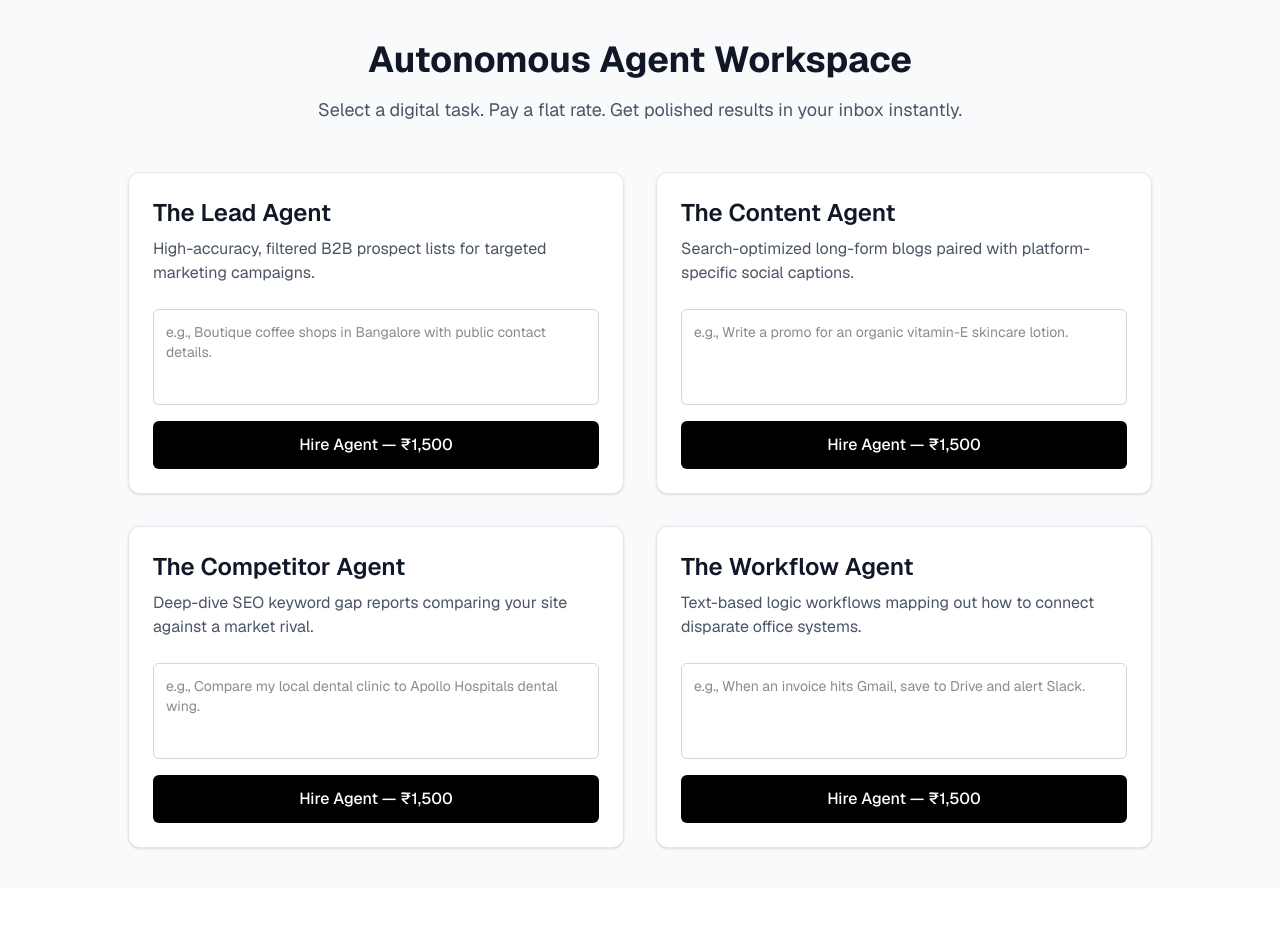
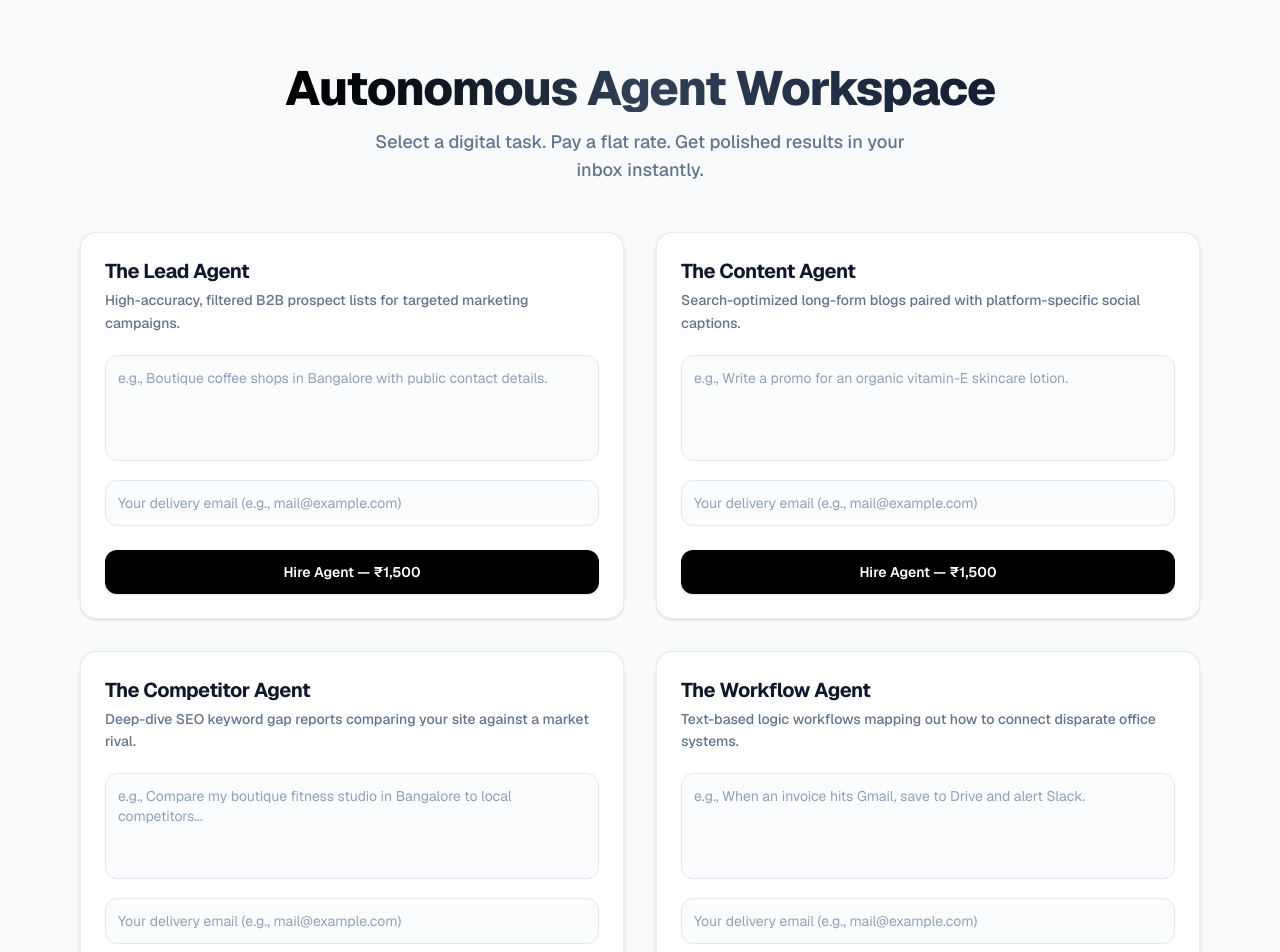
Before and after one commit to srujan1828-maker/taskengine-frontend, a Next.js app: page / in a window 1280 px wide. Shown: the top 952 px of the page. Before the commit the page ends 888 px from the top, so only its background shows below. Built offline with nearby package versions, Linux system fonts and the light colour scheme.

Commit message:
Refactored UI and added standalone delivery email inputs

```diff
--- a/app/page.tsx
+++ b/app/page.tsx
@@ -1,109 +1,209 @@
-'use client';
 import { useState } from 'react';
-import Script from 'next/script';
 
-const AGENTS = [
-  {
-    id: 'lead',
-    title: 'The Lead Agent',
-    description: 'High-accuracy, filtered B2B prospect lists for targeted marketing campaigns.',
-    placeholder: 'e.g., Boutique coffee shops in Bangalore with public contact details.'
-  },
-  {
-    id: 'content',
-    title: 'The Content Agent',
-    description: 'Search-optimized long-form blogs paired with platform-specific social captions.',
-    placeholder: 'e.g., Write a promo for an organic vitamin-E skincare lotion.'
-  },
-  {
-    id: 'competitor',
-    title: 'The Competitor Agent',
-    description: 'Deep-dive SEO keyword gap reports comparing your site against a market rival.',
-    placeholder: 'e.g., Compare my local dental clinic to Apollo Hospitals dental wing.'
-  },
-  {
-    id: 'workflow',
-    title: 'The Workflow Agent',
-    description: 'Text-based logic workflows mapping out how to connect disparate office systems.',
-    placeholder: 'e.g., When an invoice hits Gmail, save to Drive and alert Slack.'
+export default function Home() {
+  // 1. Keep track of the user's inputs for each specific agent type
+  const [inputs, setInputs] = useState({
+    lead: { prompt: "", email: "" },
+    content: { prompt: "", email: "" },
+    competitor: { prompt: "", email: "" },
+    workflow: { prompt: "", email: "" }
+  });
+
+  // Helper to handle updating the text values dynamically
+  const handleInputChange = (agent, field, value) => {
+    setInputs(prev => ({
+      ...prev,
+      [agent]: { ...prev[agent], [field]: value }
+    }));
+  };
+
+  // 2. The upgraded Razorpay checkout function
+  const handleCheckout = async (agentKey, agentName) => {
+    const { prompt, email } = inputs[agentKey];
+
+    if (!prompt || !email) {
+      alert("Please fill out both the instructions and your delivery email!");
+      return;
     }
-];
 
-export default function Storefront() {
-  const [loading, setLoading] = useState(false);
-
-  const handleCheckout = async (agentId: string, promptText: string) => {
-    if (!promptText) return alert("Please provide task instructions for the agent.");
-    setLoading(true);
-
-    try {
-      const res = await fetch('/api/checkout', {
-        method: 'POST',
-        headers: { 'Content-Type': 'application/json' },
-        body: JSON.stringify({
-          taskType: agentId,
-          userEmail: 'customer@example.com',
-          userInputs: promptText
-        })
-      });
-      const data = await res.json();
-
+    // Initialize Razorpay Standard Options
     const options = {
       key: process.env.NEXT_PUBLIC_RAZORPAY_KEY_ID,
-        amount: data.amount,
+      amount: 150000, // ₹1,500 in paise
       currency: "INR",
-        name: "AI Agent Marketplace",
-        description: `Purchasing: ${agentId.toUpperCase()} Task`,
-        order_id: data.orderId,
-        handler: function (response: any) {
-          alert(`Payment Successful! Order ID: ${response.razorpay_order_id}`);
+      name: "TaskEngine",
+      description: `Hire ${agentName}`,
+      image: "https://taskengine.software/logo.png", // Optional logo path
+      handler: function (response) {
+        alert(`Payment successful! Order ID: ${response.razorpay_order_id}`);
       },
-        theme: { color: "#000000" }
+      prefill: {
+        email: email,
+      },
+      notes: {
+        customer_email: email,
+        prompt: prompt,
+        agent_type: agentName
+      },
+      theme: {
+        color: "#000000", // Elegant matching black theme for checkout popup
+      },
     };
 
-      const rzp = new (window as any).Razorpay(options);
+    const rzp = new window.Razorpay(options);
     rzp.open();
-    } catch (err) {
-      alert("Checkout failed to load.");
-    } finally {
-      setLoading(false);
-    }
   };
 
   return (
-    <main className="min-h-screen p-10 bg-gray-50 text-gray-900 font-sans">
-      <Script src="https://checkout.razorpay.com/v1/checkout.js" />
-
-      <header className="max-w-4xl mx-auto mb-12 text-center">
-        <h1 className="text-4xl font-bold mb-4">Autonomous Agent Workspace</h1>
-        <p className="text-lg text-gray-600">Select a digital task. Pay a flat rate. Get polished results in your inbox instantly.</p>
+    <div className="min-h-screen bg-slate-50 text-slate-900 font-sans antialiased selection:bg-black selection:text-white">
+      {/* Premium Header Section */}
+      <header className="max-w-4xl mx-auto pt-16 pb-12 text-center px-4">
+        <h1 className="text-4xl font-extrabold tracking-tight sm:text-5xl bg-gradient-to-r from-black via-slate-700 to-slate-900 bg-clip-text text-transparent">
+          Autonomous Agent Workspace
+        </h1>
+        <p className="mt-4 text-lg text-slate-500 max-w-xl mx-auto font-medium">
+          Select a digital task. Pay a flat rate. Get polished results in your inbox instantly.
+        </p>
       </header>
 
-      <div className="max-w-5xl mx-auto grid grid-cols-1 md:grid-cols-2 gap-8">
-        {AGENTS.map((agent) => (
-          <div key={agent.id} className="bg-white p-6 rounded-xl shadow-sm border border-gray-200 flex flex-col">
-            <h2 className="text-2xl font-semibold mb-2">{agent.title}</h2>
-            <p className="text-gray-600 mb-6 flex-grow">{agent.description}</p>
+      {/* Optimized Grid Layout */}
+      <main className="max-w-6xl mx-auto px-4 pb-24">
+        <div className="grid grid-cols-1 md:grid-cols-2 gap-8">
 
+          {/* CARD 1: THE LEAD AGENT */}
+          <div className="bg-white border border-slate-200/80 rounded-2xl p-6 shadow-sm hover:shadow-md transition-all duration-200 flex flex-col justify-between">
+            <div>
+              <h3 className="text-xl font-bold tracking-tight text-slate-900">The Lead Agent</h3>
+              <p className="text-sm text-slate-500 mt-1 font-medium leading-relaxed">
+                High-accuracy, filtered B2B prospect lists for targeted marketing campaigns.
+              </p>
+
+              <div className="mt-5 space-y-3">
                 <textarea
-              id={`input-${agent.id}`}
-              placeholder={agent.placeholder}
-              className="w-full p-3 border border-gray-300 rounded-md mb-4 focus:ring-2 focus:ring-black outline-none resize-none h-24 text-sm"
+                  rows={4}
+                  placeholder="e.g., Boutique coffee shops in Bangalore with public contact details."
+                  className="w-full text-sm p-3 border border-slate-200 rounded-xl focus:outline-none focus:ring-2 focus:ring-black focus:border-transparent resize-none bg-slate-50/50 placeholder:text-slate-400 font-normal transition"
+                  value={inputs.lead.prompt}
+                  onChange={(e) => handleInputChange('lead', 'prompt', e.target.value)}
                 />
-
+                <input
+                  type="email"
+                  placeholder="Your delivery email (e.g., mail@example.com)"
+                  className="w-full text-sm p-3 border border-slate-200 rounded-xl focus:outline-none focus:ring-2 focus:ring-black focus:border-transparent bg-slate-50/50 placeholder:text-slate-400 font-normal transition"
+                  value={inputs.lead.email}
+                  onChange={(e) => handleInputChange('lead', 'email', e.target.value)}
+                />
+              </div>
+            </div>
             <button
-              onClick={() => {
-                const inputVal = (document.getElementById(`input-${agent.id}`) as HTMLTextAreaElement).value;
-                handleCheckout(agent.id, inputVal);
-              }}
-              disabled={loading}
-              className="w-full bg-black text-white py-3 rounded-md font-medium hover:bg-gray-800 transition-colors disabled:opacity-50"
+              onClick={() => handleCheckout('lead', 'The Lead Agent')}
+              className="mt-6 w-full bg-black text-white py-3 px-4 rounded-xl text-sm font-semibold hover:bg-slate-900 active:scale-[0.99] transition-all duration-150 shadow-sm"
             >
-              {loading ? 'Processing...' : 'Hire Agent — ₹1,500'}
+              Hire Agent — ₹1,500
             </button>
           </div>
-        ))}
+
+          {/* CARD 2: THE CONTENT AGENT */}
+          <div className="bg-white border border-slate-200/80 rounded-2xl p-6 shadow-sm hover:shadow-md transition-all duration-200 flex flex-col justify-between">
+            <div>
+              <h3 className="text-xl font-bold tracking-tight text-slate-900">The Content Agent</h3>
+              <p className="text-sm text-slate-500 mt-1 font-medium leading-relaxed">
+                Search-optimized long-form blogs paired with platform-specific social captions.
+              </p>
+
+              <div className="mt-5 space-y-3">
+                <textarea
+                  rows={4}
+                  placeholder="e.g., Write a promo for an organic vitamin-E skincare lotion."
+                  className="w-full text-sm p-3 border border-slate-200 rounded-xl focus:outline-none focus:ring-2 focus:ring-black focus:border-transparent resize-none bg-slate-50/50 placeholder:text-slate-400 font-normal transition"
+                  value={inputs.content.prompt}
+                  onChange={(e) => handleInputChange('content', 'prompt', e.target.value)}
+                />
+                <input
+                  type="email"
+                  placeholder="Your delivery email (e.g., mail@example.com)"
+                  className="w-full text-sm p-3 border border-slate-200 rounded-xl focus:outline-none focus:ring-2 focus:ring-black focus:border-transparent bg-slate-50/50 placeholder:text-slate-400 font-normal transition"
+                  value={inputs.content.email}
+                  onChange={(e) => handleInputChange('content', 'email', e.target.value)}
+                />
+              </div>
+            </div>
+            <button
+              onClick={() => handleCheckout('content', 'The Content Agent')}
+              className="mt-6 w-full bg-black text-white py-3 px-4 rounded-xl text-sm font-semibold hover:bg-slate-900 active:scale-[0.99] transition-all duration-150 shadow-sm"
+            >
+              Hire Agent — ₹1,500
+            </button>
+          </div>
+
+          {/* CARD 3: THE COMPETITOR AGENT */}
+          <div className="bg-white border border-slate-200/80 rounded-2xl p-6 shadow-sm hover:shadow-md transition-all duration-200 flex flex-col justify-between">
+            <div>
+              <h3 className="text-xl font-bold tracking-tight text-slate-900">The Competitor Agent</h3>
+              <p className="text-sm text-slate-500 mt-1 font-medium leading-relaxed">
+                Deep-dive SEO keyword gap reports comparing your site against a market rival.
+              </p>
+
+              <div className="mt-5 space-y-3">
+                <textarea
+                  rows={4}
+                  placeholder="e.g., Compare my boutique fitness studio in Bangalore to local competitors..."
+                  className="w-full text-sm p-3 border border-slate-200 rounded-xl focus:outline-none focus:ring-2 focus:ring-black focus:border-transparent resize-none bg-slate-50/50 placeholder:text-slate-400 font-normal transition"
+                  value={inputs.competitor.prompt}
+                  onChange={(e) => handleInputChange('competitor', 'prompt', e.target.value)}
+                />
+                <input
+                  type="email"
+                  placeholder="Your delivery email (e.g., mail@example.com)"
+                  className="w-full text-sm p-3 border border-slate-200 rounded-xl focus:outline-none focus:ring-2 focus:ring-black focus:border-transparent bg-slate-50/50 placeholder:text-slate-400 font-normal transition"
+                  value={inputs.competitor.email}
+                  onChange={(e) => handleInputChange('competitor', 'email', e.target.value)}
+                />
+              </div>
+            </div>
+            <button
+              onClick={() => handleCheckout('competitor', 'The Competitor Agent')}
+              className="mt-6 w-full bg-black text-white py-3 px-4 rounded-xl text-sm font-semibold hover:bg-slate-900 active:scale-[0.99] transition-all duration-150 shadow-sm"
+            >
+              Hire Agent — ₹1,500
+            </button>
+          </div>
+
+          {/* CARD 4: THE WORKFLOW AGENT */}
+          <div className="bg-white border border-slate-200/80 rounded-2xl p-6 shadow-sm hover:shadow-md transition-all duration-200 flex flex-col justify-between">
+            <div>
+              <h3 className="text-xl font-bold tracking-tight text-slate-900">The Workflow Agent</h3>
+              <p className="text-sm text-slate-500 mt-1 font-medium leading-relaxed">
+                Text-based logic workflows mapping out how to connect disparate office systems.
+              </p>
+
+              <div className="mt-5 space-y-3">
+                <textarea
+                  rows={4}
+                  placeholder="e.g., When an invoice hits Gmail, save to Drive and alert Slack."
+                  className="w-full text-sm p-3 border border-slate-200 rounded-xl focus:outline-none focus:ring-2 focus:ring-black focus:border-transparent resize-none bg-slate-50/50 placeholder:text-slate-400 font-normal transition"
+                  value={inputs.workflow.prompt}
+                  onChange={(e) => handleInputChange('workflow', 'prompt', e.target.value)}
+                />
+                <input
+                  type="email"
+                  placeholder="Your delivery email (e.g., mail@example.com)"
+                  className="w-full text-sm p-3 border border-slate-200 rounded-xl focus:outline-none focus:ring-2 focus:ring-black focus:border-transparent bg-slate-50/50 placeholder:text-slate-400 font-normal transition"
+                  value={inputs.workflow.email}
+                  onChange={(e) => handleInputChange('workflow', 'email', e.target.value)}
+                />
+              </div>
+            </div>
+            <button
+              onClick={() => handleCheckout('workflow', 'The Workflow Agent')}
+              className="mt-6 w-full bg-black text-white py-3 px-4 rounded-xl text-sm font-semibold hover:bg-slate-900 active:scale-[0.99] transition-all duration-150 shadow-sm"
+            >
+              Hire Agent — ₹1,500
+            </button>
+          </div>
+
         </div>
       </main>
+    </div>
   );
 }
```
Lines whose indentation alone changed are shown as unchanged.
